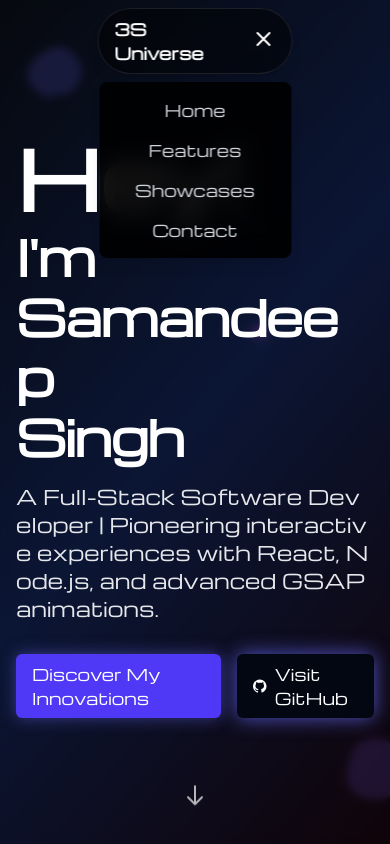
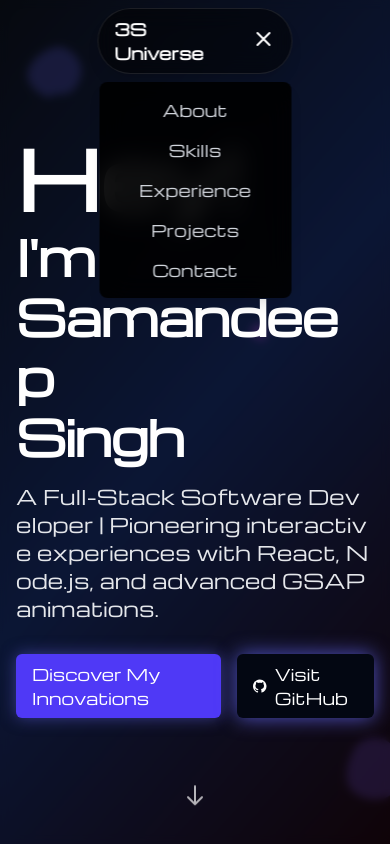
Before and after one commit to samandeep007/vite-project, a React (Vite) app: page / in a window 390 px wide. Both pictures are taken after a click on the button 263 px from the left and 38 px from the top of the page. Shown: the top 844 px of the page. Built offline with nearby package versions, Linux system fonts and the light colour scheme.

Commit message:
fix responsive nav links

```diff
--- a/src/components/Navbar.jsx
+++ b/src/components/Navbar.jsx
@@ -46,9 +46,10 @@ const Navbar = () => {
       {/* Mobile Menu */}
       {isOpen && (
         <ul className="absolute top-full left-1/2 transform -translate-x-1/2 mt-2 w-48 bg-black/90 backdrop-blur-md rounded-lg flex flex-col items-center py-4 md:hidden space-y-4 shadow-lg">
-          <li><a href="#hero" onClick={toggleMenu} className="text-gray-300 hover:text-white transition-colors duration-300">Home</a></li>
-          <li><a href="#features" onClick={toggleMenu} className="text-gray-300 hover:text-white transition-colors duration-300">Features</a></li>
-          <li><a href="#showcases" onClick={toggleMenu} className="text-gray-300 hover:text-white transition-colors duration-300">Showcases</a></li>
+          <li><a href="#about" onClick={toggleMenu} className="text-gray-300 hover:text-white transition-colors duration-300">About</a></li>
+          <li><a href="#skills" onClick={toggleMenu} className="text-gray-300 hover:text-white transition-colors duration-300">Skills</a></li>
+          <li><a href="#experience" onClick={toggleMenu} className="text-gray-300 hover:text-white transition-colors duration-300">Experience</a></li>
+          <li><a href="#projects" onClick={toggleMenu} className="text-gray-300 hover:text-white transition-colors duration-300">Projects</a></li>
           <li><a href="#contact" onClick={toggleMenu} className="text-gray-300 hover:text-white transition-colors duration-300">Contact</a></li>
         </ul>
       )}
```
